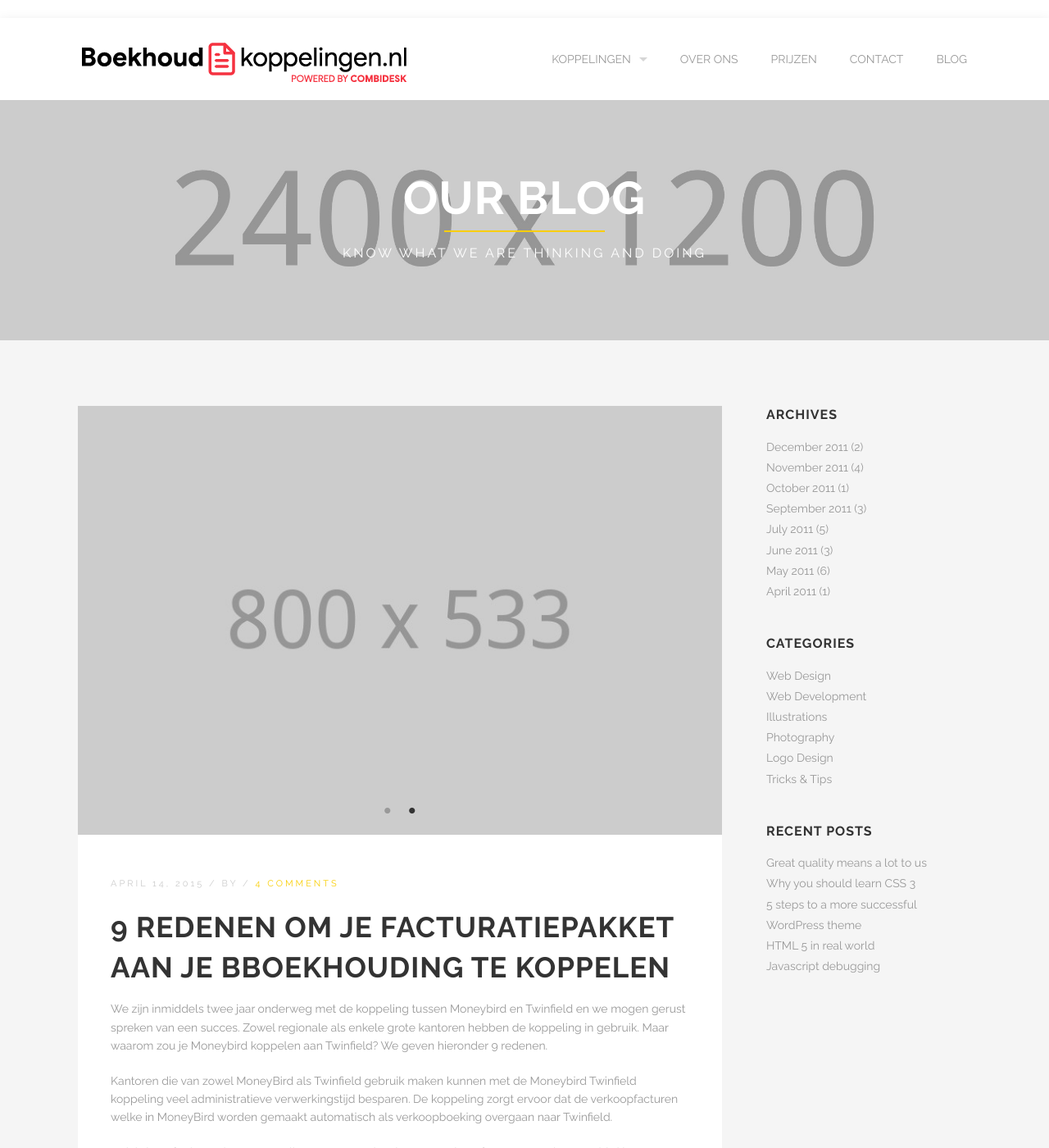
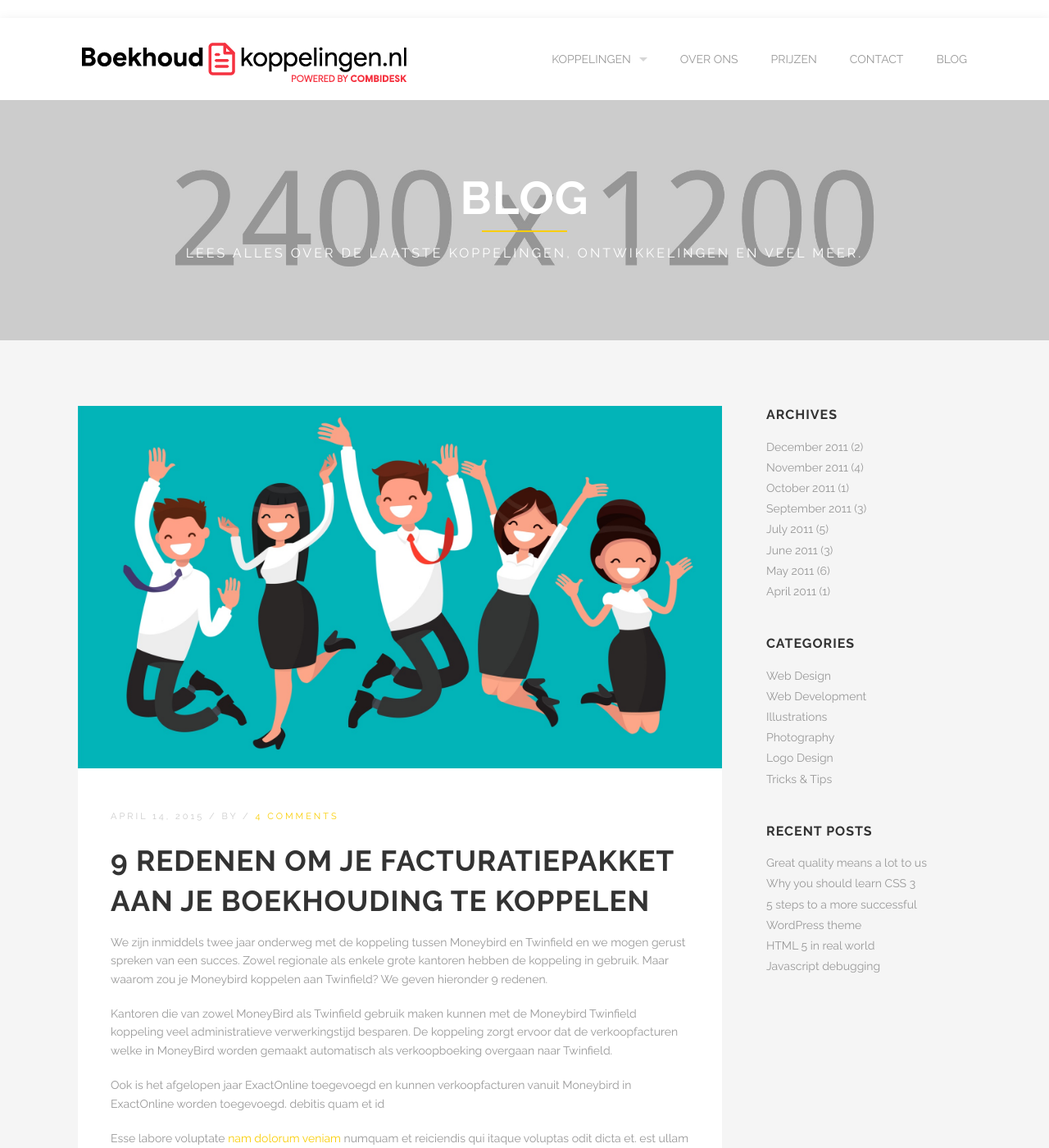
Before and after one commit to Combidesk/combidesk.github.io, a Jekyll site: the page built from _posts/2015-04-14-make-some-sketches.markdown, in a window 1280 px wide and 1400 px high. Shown: the whole window at 82% size. Built offline with Jekyll 4.4.1, drawn with Linux system fonts in a browser that asks for light colours; some of the changed text lies outside the part shown.

Commit message:
Blog home aanpassing

```diff
--- a/_layouts/blog.html
+++ b/_layouts/blog.html
@@ -6,7 +6,7 @@
 <div class='full parallax' style='background-image: url({{site.url}}/images/@stock/blog-header-bg.jpg); color: #fff;'>
   <div class='row'>
     <div class='large-12 columns'>
-      {% include section-header.html title="Our blog" tagline="Know what we are thinking and doing" color="#fff" class="big" %}
+      {% include section-header.html title="Blog" tagline="Lees alles over de laatste koppelingen, ontwikkelingen en veel meer." color="#fff" class="big" %}
     </div>
   </div>
   <div class='four spacing'></div>
--- a/_posts/2015-04-14-make-some-sketches.markdown
+++ b/_posts/2015-04-14-make-some-sketches.markdown
@@ -1,10 +1,10 @@
 ---
 layout: post
-title:  9 Redenen Om Je Facturatiepakket Aan Je Bboekhouding Te Koppelen
+title:  9 Redenen Om Je Facturatiepakket Aan Je Boekhouding Te Koppelen
 date:   2015-04-14 10:58:12
 images:
-  - images/@stock/blog-3.jpg
-  - images/@stock/blog-2.jpg
+  - images/@stock/9 Redenen Om Je Facturatiepakket Aan Je Boekhouding Te Koppelen.jpg
+  # - images/@stock/blog-2.jpg
 excerpt:
   Iste neque doloribus dolor quis ad sit dolores dolor sit perferendis. nemo in rerum ducimus possimus aspernatur quas est. dolorem eaque vel id quasi voluptatem eligendi rerum et quo ut. fuga qui ea voluptates sunt
 categories: Logo Development
```
Also changed, not shown: images/@stock/9 Redenen Om Je Facturatiepakket Aan Je Boekhouding Te Koppelen.jpg (added).
